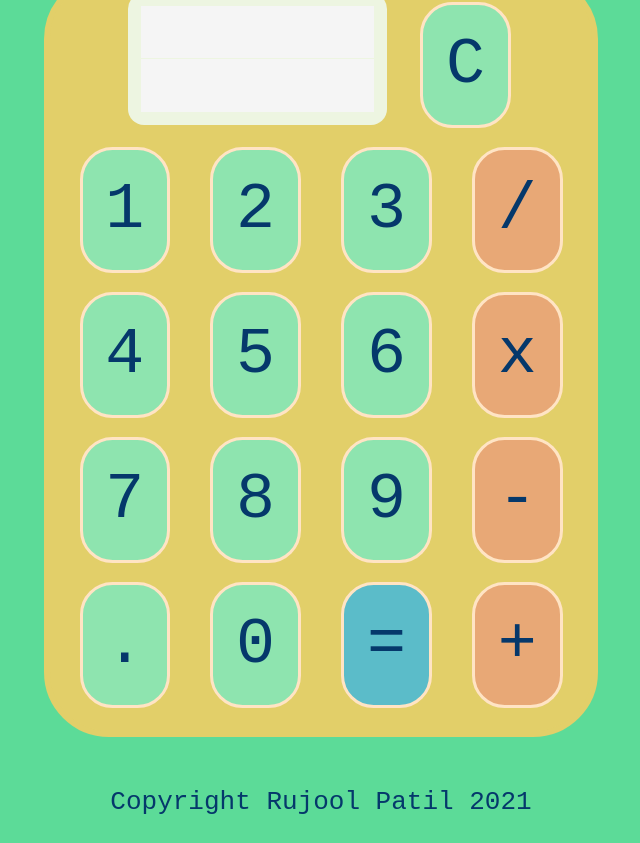
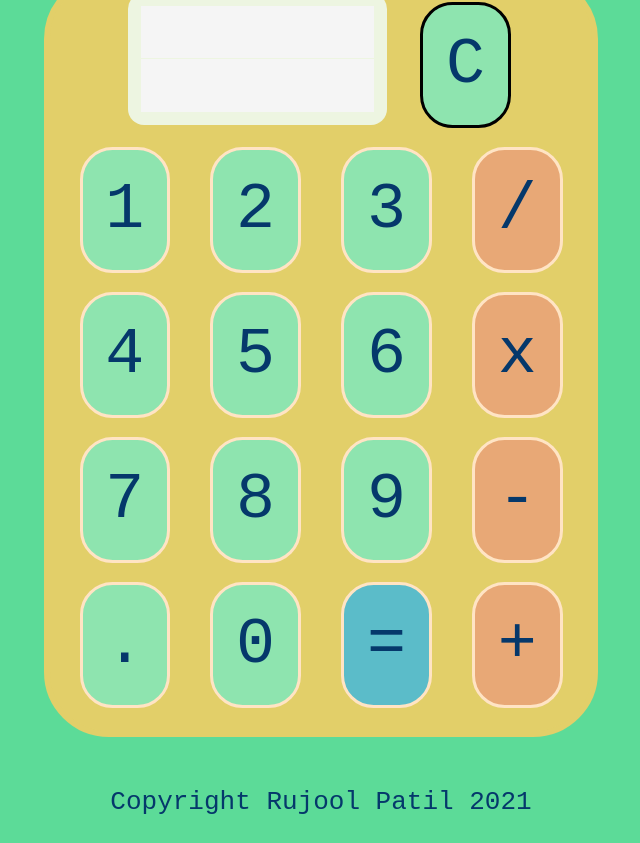
Before and after one commit to rujool11/calculator, a plain HTML site: page index.html in a window 1280 px wide. In both pictures the pointer is over the button 792 px from the left and 65 px from the top of the page. Shown: the whole page, without its empty margins (327-967 px from the left). Drawn offline with Linux system fonts and the light colour scheme.

Commit message:
added button hover effect

```diff
--- a/styles.css
+++ b/styles.css
@@ -90,6 +90,10 @@ button {
     margin-bottom: 0.15em;
 }
 
+button:hover {
+    border: black solid;
+}
+
 .operator {
     background-color: #e8a876;
 }
```
